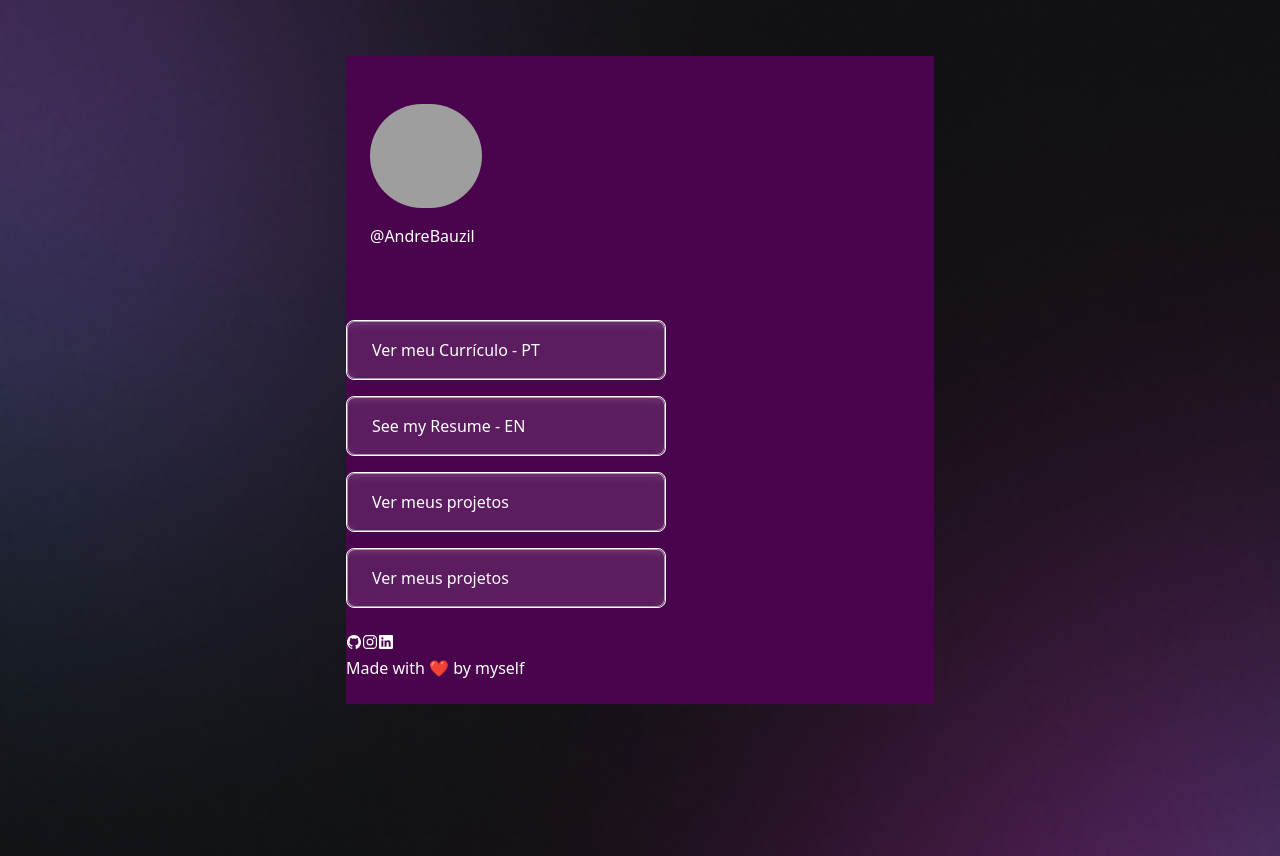
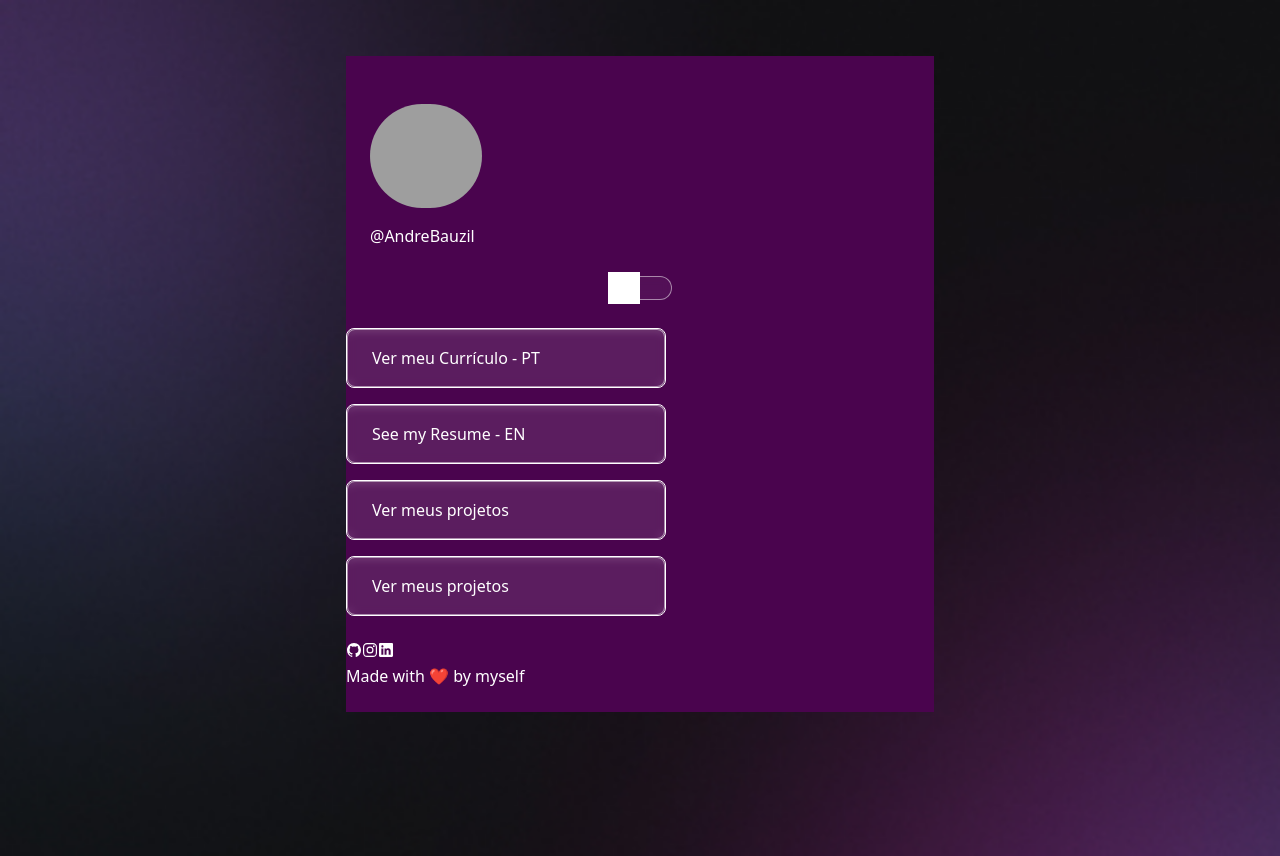
Before and after one commit to AndreBauzil/devlinks-react, a React (Vite) app: page / in a window 1280 px wide. Built offline with nearby package versions, Linux system fonts and the light colour scheme; grey boxes are pictures that could not be loaded; the HTML template or start-up script is replaced by a standard one.

Commit message:
refactor: add some extra styling classes from tailwind

```diff
--- a/src/Components/Switch/index.tsx
+++ b/src/Components/Switch/index.tsx
@@ -11,11 +11,21 @@ export function Switch() {
     }
 
     return (
-        <div id="switch" onClick={ toggleMode }>
+        <div
+            id="switch"
+            className="w-16 relative my-1 mx-auto"
+            onClick={ toggleMode }
+        >
             <button
-                className='w-1'
+                className='
+                    w-8 h-8 bg-white bg-no-repeat bg-center border-0 absolute top-1/2 left-0 z-[1] translate-y-[-50%] cursor-pointer animate hover:outline-8 hover:outline hover:outline-[var(--hightlight-color)]
+                    dark:animate-[slide-in .4s forwards]
+                '
             />
-            <span></span>
+            <span
+                className="block w-16 h-6 bg-[var(--surface-color)] border border-solid border-[var(--stroke-color)] rounded-full backdrop-blur-sm "
+            >
+            </span>
         </div>
     )
 }
```
